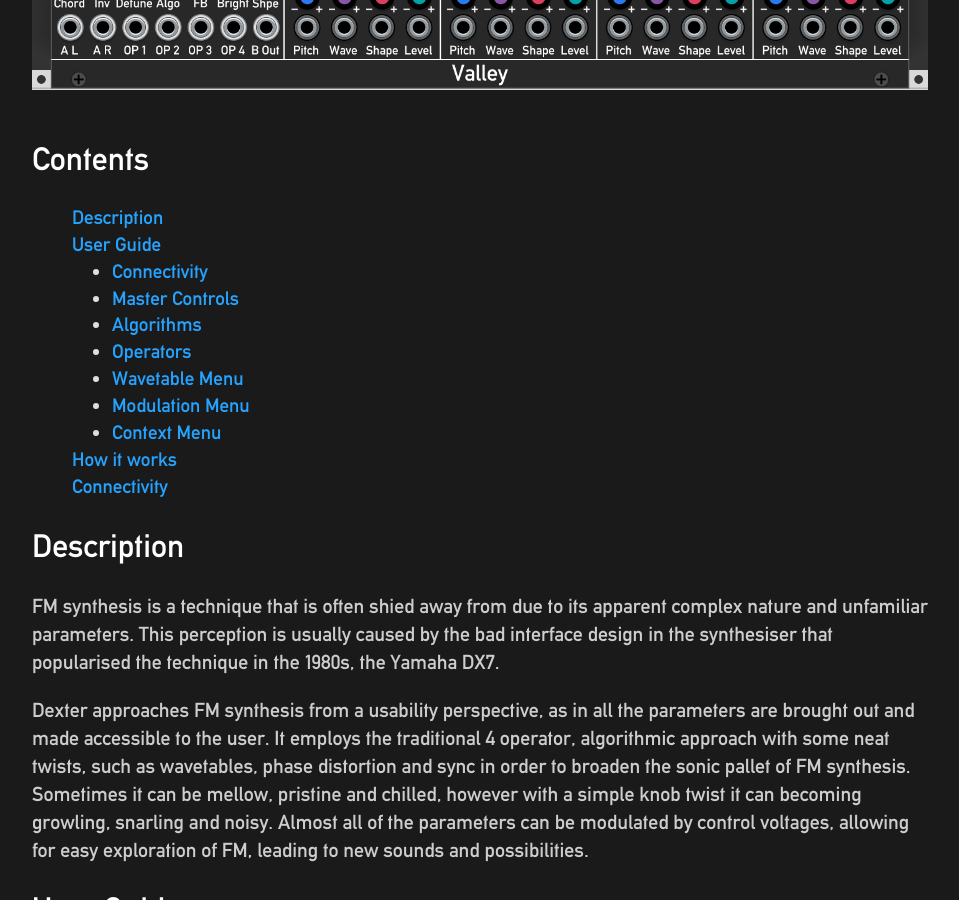
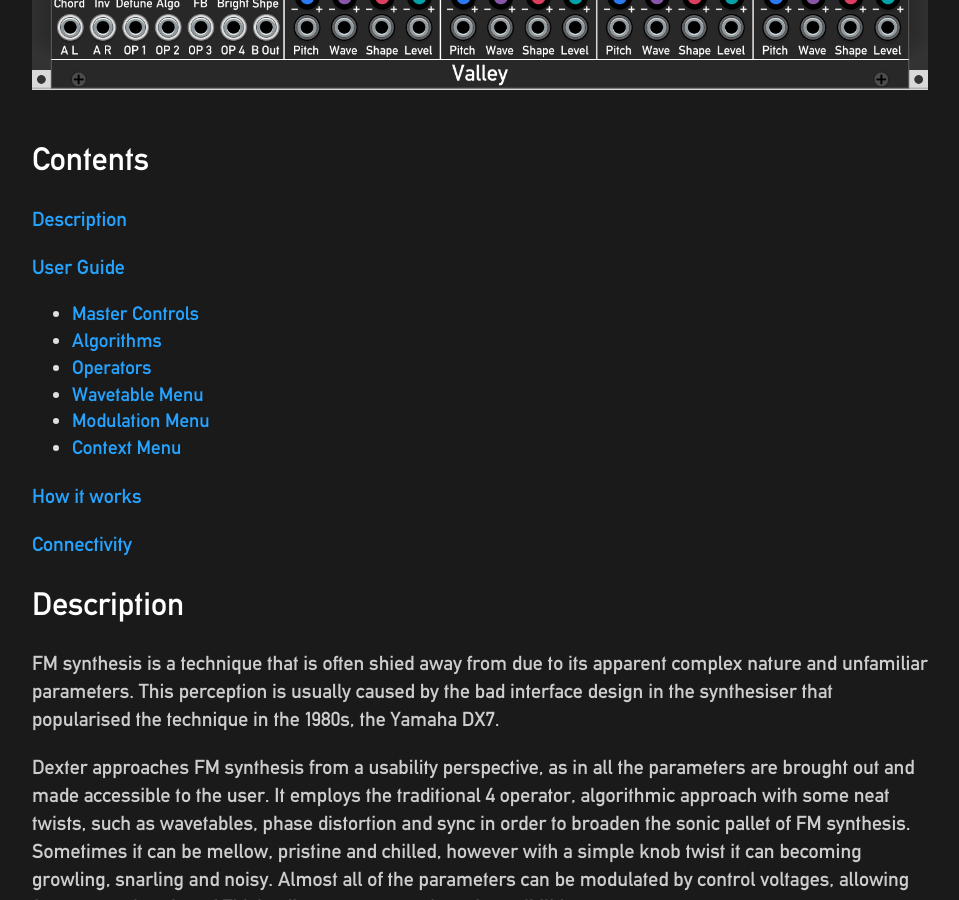
Before and after one commit to ValleyAudio/ValleyAudio.github.io, a Jekyll site: the page built from rack/dexter/dexter.html, in a window 1280 px wide and 900 px high, scrolled down 681 px. Shown: the whole window, without its empty margins (160-1119 px from the left). Built offline with Jekyll 4.4.1, drawn with Linux system fonts in a browser that asks for light colours.

Commit message:
Formatting contents

```diff
--- a/rack/dexter/dexter.html
+++ b/rack/dexter/dexter.html
@@ -9,11 +9,9 @@ title: Dexter
         <img src="images/dexter.jpg" alt="Dexter" style="max-width:100%; max-height:500px; margin-top:20px; margin-bottom:20px;">
     </center>
     <h2>Contents</h2>
-    <ul style="list-style:none">
-        <li><a href="#desc">Description</a></li>
-        <li><a href="#userGuide">User Guide</a></li>
+        <p><a href="#desc">Description</a></p>
+        <p><a href="#userGuide">User Guide</a></p>
         <ul>
-            <li><a href="#connectivity">Connectivity</a></li>
             <li><a href="#masterControls">Master Controls</a></li>
             <li><a href="#algorithms">Algorithms</a></li>
             <li><a href="#operators">Operators</a></li>
@@ -21,9 +19,8 @@ title: Dexter
             <li><a href="#modMenu">Modulation Menu</a></li>
             <li><a href="#contextMenu">Context Menu</a></li>
         </ul>
-        <li><a href="#howItWorks">How it works</a></li>
-        <li><a href="#connectivity">Connectivity</a></li>
-    </ul>
+        <p><a href="#howItWorks">How it works</a></p>
+        <p><a href="#connectivity">Connectivity</a></p>
     <h2 id="desc">Description</h2>
     <p>
         FM synthesis is a technique that is often shied away from due to its apparent complex nature and unfamiliar parameters. This perception is usually caused by the bad interface design in the synthesiser that popularised the technique in the 1980s, the Yamaha DX7.
```
